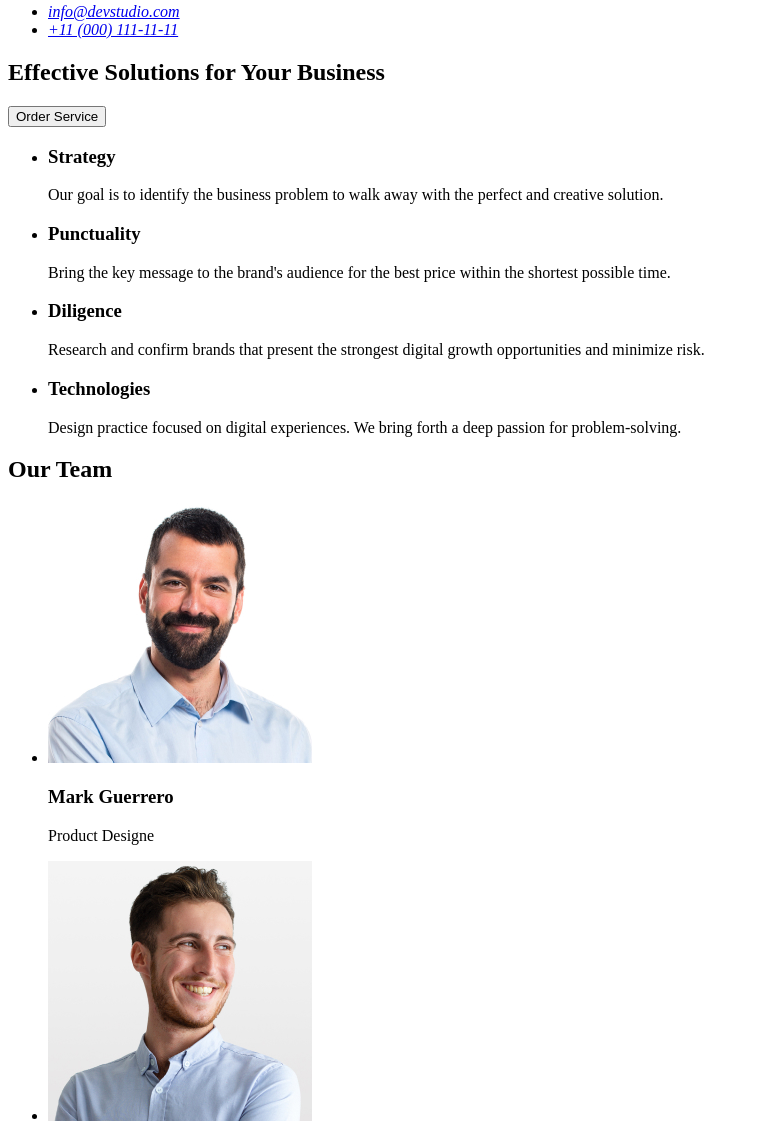
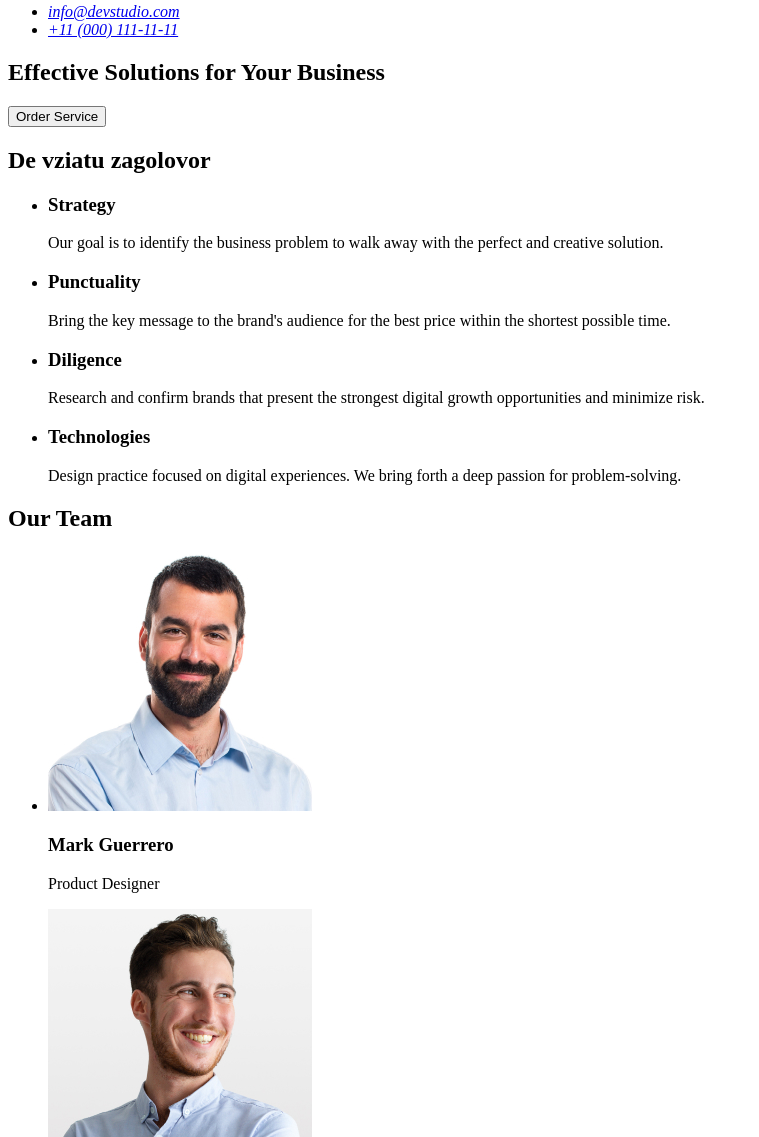
Before and after one commit to Anlika23/goit-markup-hw-01, a plain HTML site: page index.html in a window 1280 px wide. Shown: the part 109-1246 px from the top of the page, without its empty margins (0-759 px from the left). Drawn offline with Linux system fonts and the light colour scheme.

Commit message:
section 2
dodan zagolovok h2

```diff
--- a/index.html
+++ b/index.html
@@ -34,6 +34,7 @@
         <button type="button">Order Service</button>
       </section>
       <section>
+        <h2>De vziatu zagolovor</h2>
         <ul>
           <li>
             <h3>Strategy</h3>
@@ -76,7 +77,7 @@
               height="260"
             />
             <h3>Mark Guerrero</h3>
-            <p>Product Designe</p>
+            <p>Product Designer</p>
           </li>
           <li>
             <img
```
